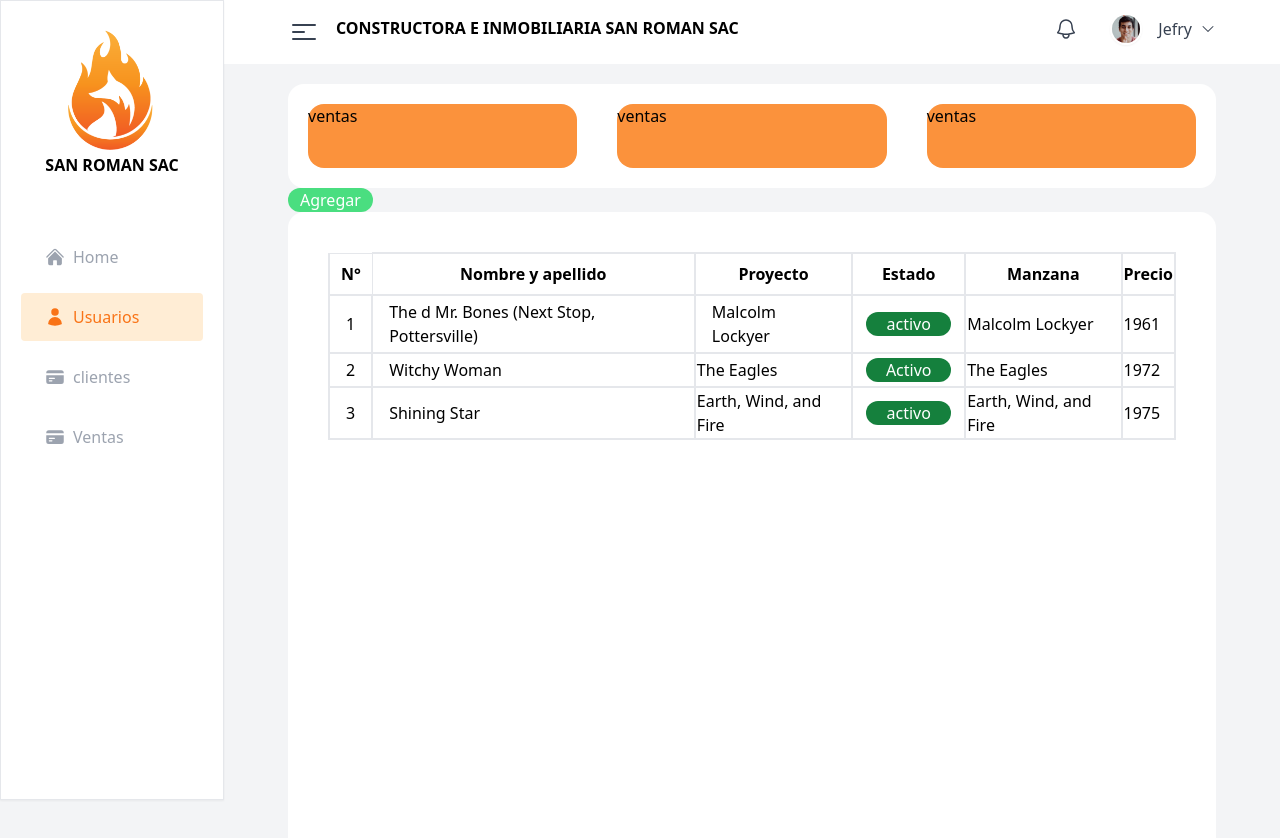
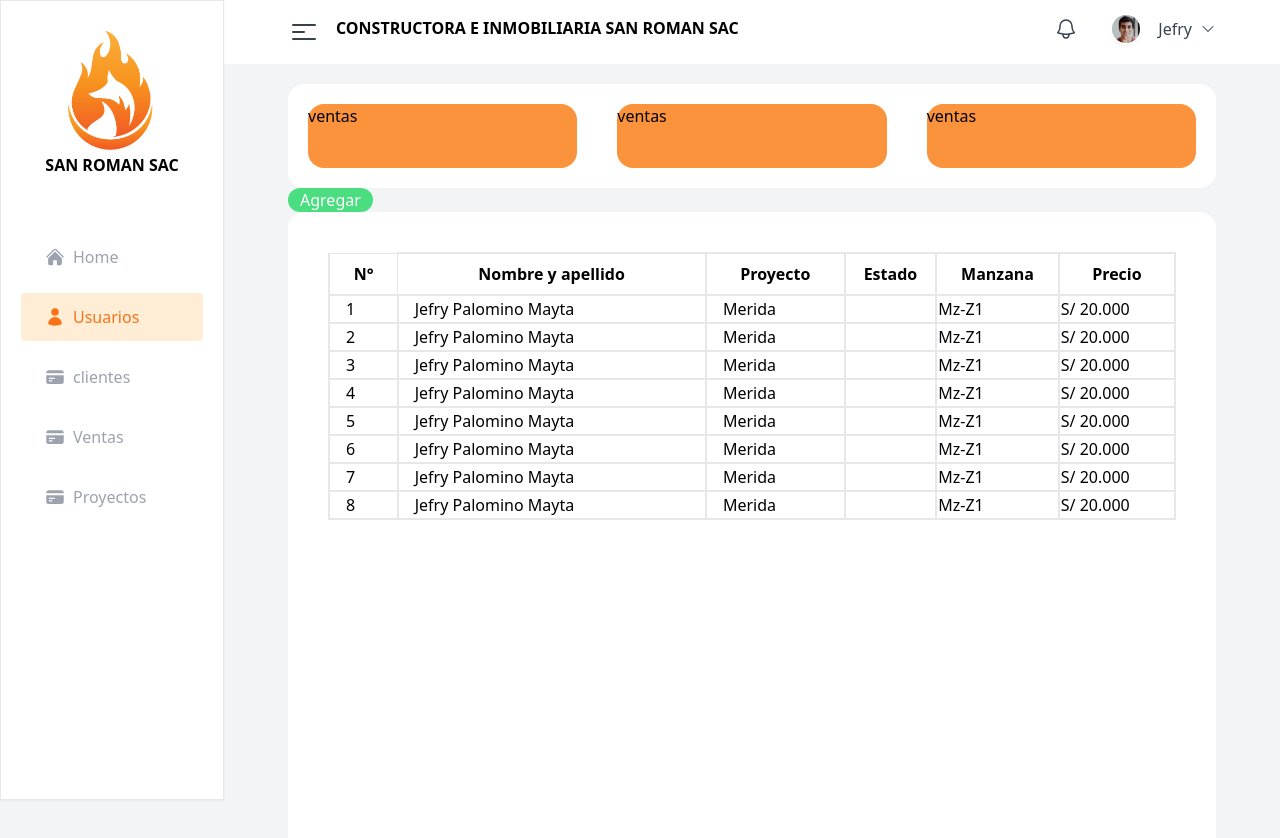
Before and after one commit to jefrydep/san_roman_app_front, a Next.js app: page /usuarios in a window 1280 px wide. Shown: the top 838 px of the page. Built offline with nearby package versions, Linux system fonts and the light colour scheme.

Commit message:
modal ready

```diff
--- a/components/SideBar.tsx
+++ b/components/SideBar.tsx
@@ -86,6 +86,23 @@ const SideBar = forwardRef(({ showNav }:any, ref:any) => {
             </div>
           </div>
         </Link>
+        <Link href="/proyectos">
+          <div
+            className={`pl-6 py-3 mx-5 rounded text-center cursor-pointer mb-3 flex items-center transition-colors ${
+              router.pathname == "/proyectos"
+                ? "bg-orange-100 text-orange-500"
+                : "text-gray-400 hover:bg-orange-100 hover:text-orange-500"
+            }`}
+          >
+            <div className="mr-2">
+              <CreditCardIcon className="h-5 w-5" />
+
+            </div>
+            <div>
+              <p>Proyectos</p>
+            </div>
+          </div>
+        </Link>
       </div>
     </div>
   );
--- a/components/TopBar.tsx
+++ b/components/TopBar.tsx
@@ -23,7 +23,7 @@ export default function TopBar({ showNav, setShowNav }:any) {
           className="h-8 w-8 text-gray-700 cursor-pointer"
           onClick={() => setShowNav(!showNav)}
         />
-        <div className="mx-4 font-bold">
+        <div className="mx-4 font-bold  ">
         CONSTRUCTORA E  INMOBILIARIA SAN ROMAN SAC
         </div>
 
--- a/package.json
+++ b/package.json
@@ -11,6 +11,7 @@
   "dependencies": {
     "@headlessui/react": "^1.7.14",
     "@heroicons/react": "^2.0.17",
+    "@material-tailwind/react": "^1.4.2",
     "@types/node": "18.15.11",
     "@types/react": "18.0.37",
     "@types/react-dom": "18.0.11",
--- /dev/null
+++ b/pages/proyectos.tsx
@@ -0,0 +1,98 @@
+import React, { useState } from "react";
+import {
+  Button,
+  Dialog,
+  Card,
+  CardHeader,
+  CardBody,
+  CardFooter,
+  Typography,
+  Input,
+  Checkbox,
+} from "@material-tailwind/react";
+// import { AiFillFire } from "react-icons/ai";
+import Image from "next/image";
+
+// desinstalar material_tailwind/react
+const proyectos = () => {
+  const [showModal, setShowModal] = useState(false);
+  const [showSecondModal, setShowSecondModal] = useState(false);
+  return (
+    <div className="flex md:flex-col justify-center items-center mt-40 ">
+      <div className="flex gap-5 ">
+        <button
+          className="bg-blue-600 text-white active:bg-black hover:bg-black flex justify-center items-center gap-2
+    font-bold px-6 h-12 rounded-md shadow hover:shadow-lg outline-none focus:outline-none"
+          type="button"
+          onClick={() => setShowModal(true)}
+        >
+          Open First Modal
+        </button>
+        <button
+          className="border border-blue-100  text-gray-800 hover:text-white active:bg-black hover:bg-black flex justify-center items-center gap-2
+    font-bold px-6 h-12 rounded-md hover:shadow-lg outline-none focus:outline-none"
+          type="button"
+          onClick={() => setShowSecondModal(true)}
+        >
+          Open Second Modal
+        </button>
+      </div>
+      {showModal ? (
+        <div className="mt-10 flex justify-center items-center flex-col  rounded-lg shadow-md h-auto p-2">
+          {/* <Image  width={100} height={100} objectFit="contain" /> */}
+          <div>
+            <form action="">
+              <div className="flex flex-row">
+
+              <input className="px-3 rounded-xl  mx-2 mt-3" type="text" placeholder="Name" />
+              <input className="px-3 rounded-xl  mx-2 mt-3" type="text" placeholder="Name" />
+              </div>
+
+              <div className="flex flex-row">
+
+              <input className="px-3 rounded-xl  mx-2 mt-3" type="text" placeholder="Name" />
+              <input className="px-3 rounded-xl  mx-2 mt-3" type="text" placeholder="Name" />
+              </div>
+
+
+
+            </form>
+          </div>
+          <button
+            className="my-5 w-auto px-8 h-10 bg-blue-600 text-white rounded-md shadow hover:shadow-lg font-semibold"
+            onClick={() => setShowModal(false)}
+          >
+            Close
+          </button>
+        </div>
+      ) : null}
+
+      {/* second modal */}
+      {showSecondModal ? (
+        <div className="mt-10 flex justify-center items-center flex-col w-1/2 rounded-lg shadow-xl h-auto p-2">
+          {/* <Image src={Gift} width={100} height={100} objectFit="contain" /> */}
+          <h2 className="text-base mt-2 text-gray-400 font-semibold text-center mx-4">
+            Hurry! Your USD 50,00 Gift Voucher is about to expire! Shop now the
+            latest Summer-Trends.
+          </h2>
+          <div className="flex gap-5">
+            <button
+              className="my-5 w-auto px-8 h-10 bg-blue-600 text-white rounded-md shadow hover:shadow-lg font-semibold"
+              onClick={() => setShowSecondModal(false)}
+            >
+              Claim Now
+            </button>
+            <button
+              className=" w-auto px-12 my-5 border border-red-100 h-10 hover:bg-red-700 hover:text-white   rounded-md text-red-600  hover:shadow-lg font-semibold"
+              onClick={() => setShowSecondModal(false)}
+            >
+              Close
+            </button>
+          </div>
+        </div>
+      ) : null}
+    </div>
+  );
+};
+
+export default proyectos;
--- a/pages/usuarios.tsx
+++ b/pages/usuarios.tsx
@@ -1,13 +1,74 @@
+import TableWidget from "@/widgets/TableWidget";
 import React, { useState } from "react";
 
 const usuarios = () => {
+  const dataUsers = [
+    {
+      id: 1,
+      fullName: "Jefry Palomino Mayta",
+      proyecto: "Merida",
+      estado: "activo",
+      manza: "Mz-Z1",
+      precio: "S/ 20.000",
+    },
+    {
+      id: 2,
+      fullName: "Jefry Palomino Mayta",
+      proyecto: "Merida",
+      estado: "activo",
+      manza: "Mz-Z1",
+      precio: "S/ 20.000",
+    },
+    {
+      id: 3,
+      fullName: "Jefry Palomino Mayta",
+      proyecto: "Merida",
+      estado: "activo",
+      manza: "Mz-Z1",
+      precio: "S/ 20.000",
+    },
+    {
+      id: 4,
+      fullName: "Jefry Palomino Mayta",
+      proyecto: "Merida",
+      estado: "activo",
+      manza: "Mz-Z1",
+      precio: "S/ 20.000",
+    },
+    {
+      id: 5,
+      fullName: "Jefry Palomino Mayta",
+      proyecto: "Merida",
+      estado: "activo",
+      manza: "Mz-Z1",
+      precio: "S/ 20.000",
+    },
+    {
+      id: 6,
+      fullName: "Jefry Palomino Mayta",
+      proyecto: "Merida",
+      estado: "activo",
+      manza: "Mz-Z1",
+      precio: "S/ 20.000",
+    },
+    {
+      id: 7,
+      fullName: "Jefry Palomino Mayta",
+      proyecto: "Merida",
+      estado: "activo",
+      manza: "Mz-Z1",
+      precio: "S/ 20.000",
+    },
+    {
+      id: 8,
+      fullName: "Jefry Palomino Mayta",
+      proyecto: "Merida",
+      estado: "activo",
+      manza: "Mz-Z1",
+      precio: "S/ 20.000",
+    },
+  ];
 
-  const [isactive, setIsactive] = useState(true)
-
-  const handleIsUserActove = ()=>{
-  setIsactive(!isactive)
-
-  }
   return (
     <>
       <div className=" mt-5  flex   bg-white rounded-2xl justify-a  flex-row">
@@ -25,8 +86,8 @@ const usuarios = () => {
         Agregar
       </button>
 
-      <div className=" flex h-screen bg-white rounded-2xl justify-a  flex-col">
-      <table className="mx-10 my-10 pt-7 ">
+      <div className=" flex h-screen bg-white rounded-2xl flex-col">
+        <table className="mx-10 my-10 pt-7 ">
           <thead className="">
             <tr className=" border-x-2 mx-10 ">
               <th className="border p-2">N°</th>
@@ -37,62 +98,17 @@ const usuarios = () => {
               <th className="border-2">Precio</th>
             </tr>
           </thead>
-          <tbody className=" ">
-            <tr className="">
-              <td className="border-2 px-4 py-1">
-                1
-              </td>
-              <td className="border-2 px-4 py-1">
-                The d Mr. Bones (Next Stop, Pottersville)
-              </td>
-              <td className="border-2 px-4 py-1">Malcolm Lockyer</td>
-              <td className="border-2 py-1 ">
-                <div className="bg-green-700 mx-3 rounded-xl text-center text-white">
-                  activo
-                </div>
-              </td>
-              <td className="border-2">Malcolm Lockyer</td>
-              <td className="border-2">1961</td>
-            </tr>
-            <tr>
-            <td className="border-2 px-4">
-                2
-              </td>
-              <td className="border-2 px-4">Witchy Woman</td>
-              <td className="border-2">The Eagles</td>
-              <td className="border-2   py-1">
-
-                {isactive?    <button  className="min-w-[85px] bg-green-700 mx-3 rounded-xl text-center text-white" onClick={handleIsUserActove}>
-
-                  Activo
-
-                </button>:   <button className=" min-w-[85px] bg-orange-300 mx-3 rounded-xl text-center text-white" onClick={handleIsUserActove}>
-
-                  Inactivo
-
-                </button>}
-                <button onClick={handleIsUserActove}>
-
-                </button>
-              </td>
-              <td className="border-2">The Eagles</td>
-              <td className="border-2">1972</td>
-            </tr>
-            <tr>
-            <td className="border-2 px-4">
-                3
-              </td>
-              <td className="border-2 px-4">Shining Star</td>
-              <td className="border-2">Earth, Wind, and Fire</td>
-              <td className="border-2 py-1">
-                <div className="bg-green-700 rounded-xl mx-3 text-center text-white">
-                  activo
-                </div>
-              </td>
-              <td className="border-2">Earth, Wind, and Fire</td>
-              <td className="border-2">1975</td>
-            </tr>
-          </tbody>
+          {dataUsers.map((users: any) => (
+            <TableWidget
+              key={users.id}
+              number={users.id}
+              firstValue={users.fullName}
+              secondValue={users.proyecto}
+              thirthValue={users.estado}
+              fourthValue={users.manza}
+              fifthValue={users.precio}
+            />
+          ))}
         </table>
       </div>
     </>
--- /dev/null
+++ b/pages/ventas.tsx
@@ -0,0 +1,34 @@
+import React from 'react'
+
+const ventas = () => {
+    const dataVentas = [
+
+        {
+            id:1,
+            fullName:'Jefry Palomino Mayta',
+            proyecto:"Merida",
+            estado:'activo',
+            manza:'Mz-Z1',
+            precio:'S/ 20.000'
+
+          },
+    ]
+  return (
+    < >
+    <div className=" mt-5  flex   bg-white rounded-2xl flex-row">
+        <div className=" mt-5 mx-5 flex-auto flex flex-col    items-center h-16 bg-orange-400 rounded-2xl  ">
+         <div>Total de Ventas</div>
+         <div>25</div>
+        </div>
+        <div className=" my-5 mx-5 flex-auto   h-16 bg-orange-400 rounded-2xl  flex-row">
+          Cuotas pendientes
+        </div>
+        <div className=" my-5 mx-5 flex-auto    h-16 bg-orange-400 rounded-2xl  flex-row">
+          cuotas vencidas
+        </div>
+      </div>
+    </ >
+  )
+}
+
+export default ventas
--- a/pages/ventas/ventas.tsx
+++ /dev/null
@@ -1,9 +0,0 @@
-import React from 'react'
-
-const ventas = () => {
-  return (
-    <div>ventas</div>
-  )
-}
-
-export default ventas
--- /dev/null
+++ b/widgets/TableWidget.tsx
@@ -0,0 +1,53 @@
+import React, { useState } from 'react'
+export interface InputTableValues   {
+    number:string,
+    firstValue:string,
+    secondValue:string,
+    thirthValue:string;
+    fourthValue:string;
+    fifthValue:string;
+
+}
+const TableWidget = ({number,firstValue,secondValue,thirthValue,fourthValue,fifthValue}:InputTableValues) => {
+
+  const [isactive, setIsactive] = useState(true)
+
+  const handleIsUserActove = ()=>{
+  setIsactive(!isactive)
+
+  }
+  return (
+    < >
+      <tbody className=" ">
+
+            <tr className="">
+              <td className="border-2 px-4 py-1">
+                {number}
+              </td>
+              <td className=" truncate overflow-hidden overflow-ellipsis border-2 px-4 py-1">
+                {firstValue}
+              </td>
+              <td className="border-2 px-4 py-1">{secondValue}</td>
+              <td className="border-2 py-1 ">
+
+              {isactive?    <button  className="min-w-[85px] bg-green-700 mx-3 rounded-xl text-center text-white" onClick={handleIsUserActove}>
+
+            {thirthValue}
+
+               </button>:   <button className=" min-w-[85px] bg-orange-300 mx-3 rounded-xl text-center text-white" onClick={handleIsUserActove}>
+
+                 Inactivo
+
+               </button>}
+
+              </td>
+              <td className="border-2">{fourthValue} </td>
+              <td className="border-2">{fifthValue} </td>
+            </tr>
+
+          </tbody>
+    </ >
+  )
+}
+
+export default TableWidget
```
Also changed, not shown: 2 other files (tests, documents, lock files or other folders).
